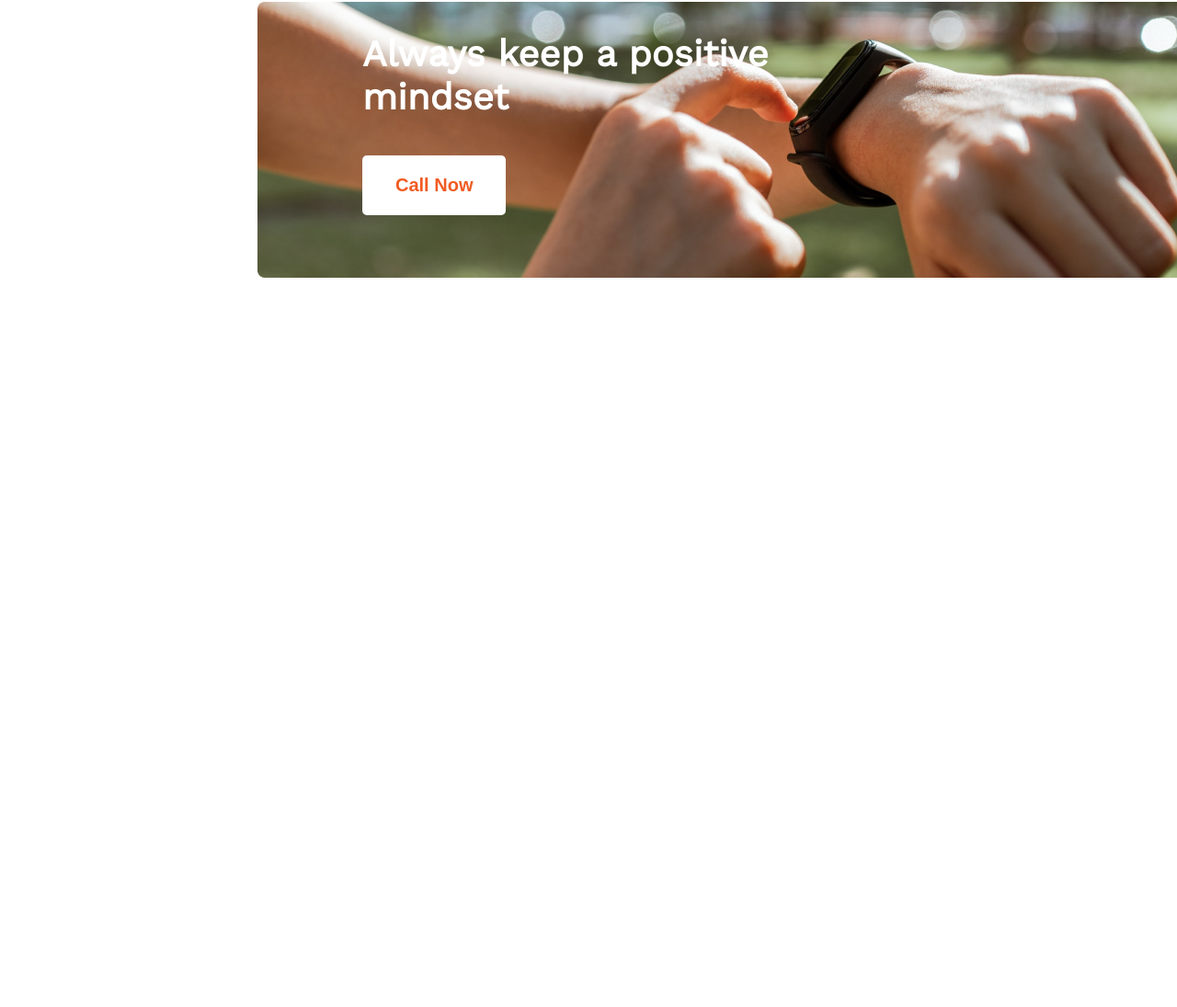
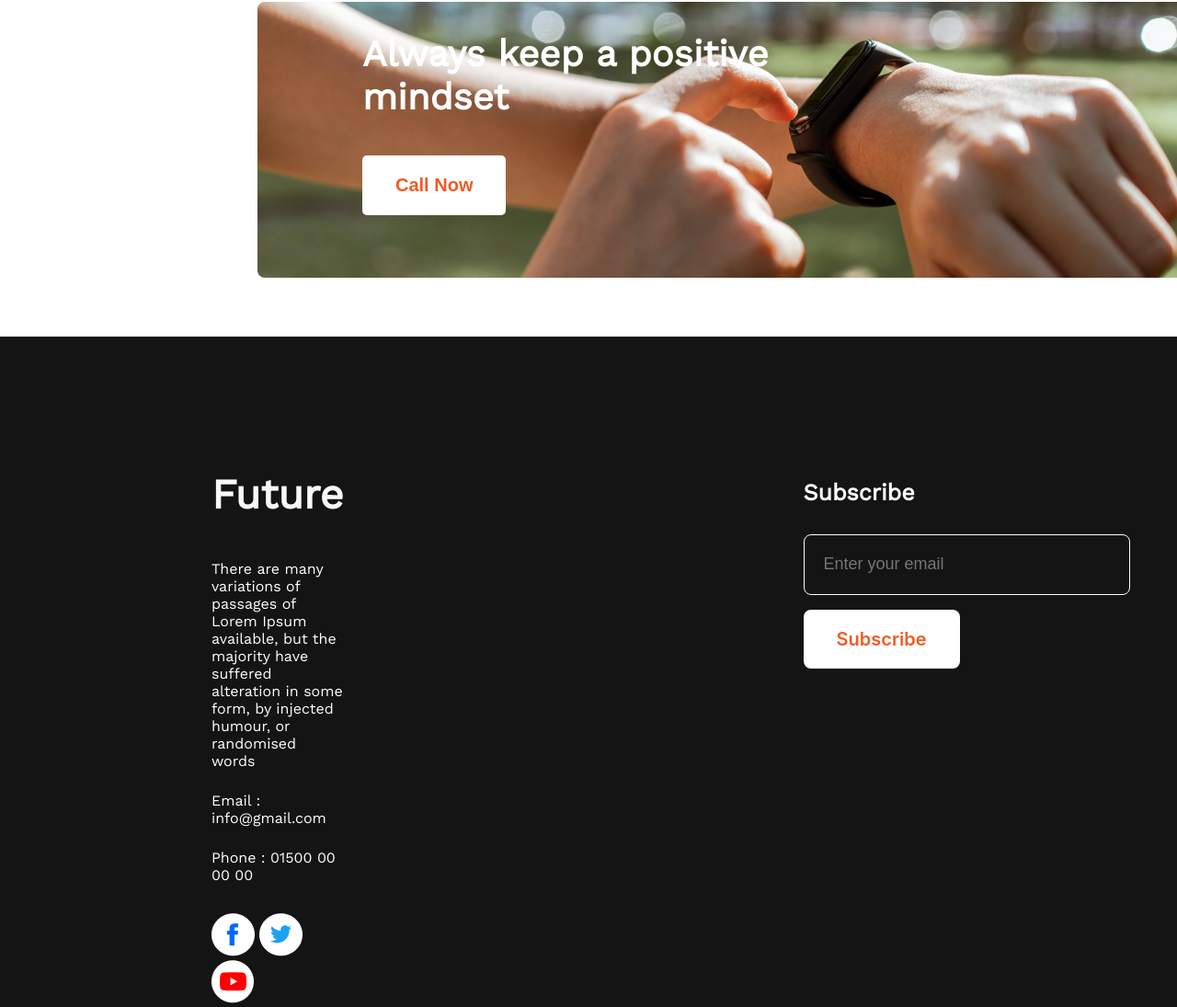
Before and after one commit to riasadul-hoq/new-year-new-me, a plain HTML site: page index.html in a window 1280 px wide. Shown: the part 2761-3856 px from the top of the page at 92% size. Before the commit the page ends 3127 px from the top, so only its background shows below. Drawn offline with nearby package versions, Linux system fonts and the light colour scheme; files whose address does not match are found by name.

Commit message:
Landing Page v1

```diff
--- a/index.html
+++ b/index.html
@@ -105,6 +105,47 @@
       </section>
     </main>
 
-    <footer></footer>
+    <footer>
+      <div class="footer-container">
+        <div class="future">
+          <h3 class="footer-title">Future</h3>
+          <p class="footer-text" id="footer-text-1">
+            There are many variations of passages of Lorem Ipsum available, but
+            the majority have suffered alteration in some form, by injected
+            humour, or randomised words
+          </p>
+          <p class="footer-text">Email : info@gmail.com</p>
+          <p class="footer-text" id="phone">Phone : 01500 00 00 00</p>
+          <div class="social-icon">
+            <a href="https://www.facebook.com/" target="_blank"
+              ><img src="./images/icons/fb.png" alt="FaceBook"
+            /></a>
+            <a href="https://twitter.com/?lang=en" target="_blank"
+              ><img src="./images/icons/twitter.png" alt="Twitter"
+            /></a>
+            <a href="https://www.youtube.com/" target="_blank"
+              ><img src="./images/icons/youtube.png" alt="YouTube"
+            /></a>
+          </div>
+        </div>
+        <div class="subscribe">
+          <h3 class="subscribe-title">Subscribe</h3>
+          <div class="email-box">
+            <form class="email">
+              <input
+                type="email"
+                id="email"
+                name="email"
+                placeholder="Enter your email"
+              />
+            </form>
+          </div>
+
+          <div class="subscribe-button">
+            <button class="subscribe-text">Subscribe</button>
+          </div>
+        </div>
+      </div>
+    </footer>
   </body>
 </html>
--- a/styles/style.css
+++ b/styles/style.css
@@ -108,9 +108,13 @@ body {
   display: flex;
   /* align-items: center; */
   gap: 209px;
-  padding-left: 330px;
+  padding-left: 230px;
   padding-right: 289px;
   padding-bottom: 135px;
+}
+
+.task {
+  align-content: center;
 }
 
 .task-logo {
@@ -173,3 +177,88 @@ body {
   padding: 0px 916px 59px 64px;
   margin-top: 24px;
 }
+
+/* Footer Style */
+
+.footer-container {
+  display: flex;
+  gap: 500px;
+  /* padding-top: 130px; */
+  padding-left: 230px;
+  padding-right: 230px;
+  background-color: #151414;
+}
+
+.footer-title {
+  padding-top: 100px;
+  color: #f8f8f8;
+  font-size: 45px;
+  font-weight: 700;
+}
+
+.footer-text {
+  color: #fff;
+  font-size: 16px;
+  font-weight: 400;
+  margin-bottom: 24px;
+}
+
+#footer-text-1 {
+  margin-top: 16px;
+}
+
+#phone {
+  margin-bottom: 32px;
+}
+
+.subscribe-title {
+  color: #fff;
+  font-size: 25px;
+  font-weight: 600;
+  padding-top: 130px;
+  padding-right: 431px;
+}
+
+/* .email {
+  border-radius: 8px;
+  border: 1px solid #fff;
+  /* color: #f3f3f3; */
+
+/* font-size: 18px;
+
+  font-weight: 400;
+  padding-right: 229px;
+  width: 325px;
+  height: 64px;
+} */
+*/ .subscribe-button {
+  padding: 0px 383px 243px 0px;
+  margin-top: 16px;
+}
+
+.subscribe-text {
+  border-radius: 8px;
+  background: #fff;
+  border: none;
+  padding: 20px 36px;
+  color: #f15b22;
+  font-family: Inter;
+  font-size: 20px;
+  font-weight: 600;
+}
+
+.email-box {
+  padding-right: 229px;
+  margin-top: 31px;
+  margin-bottom: 16px;
+}
+
+#email {
+  border-radius: 8px;
+  background: #151414;
+  border: 1px solid #fff;
+  color: #f3f3f3;
+  font-size: 18px;
+  font-weight: 400;
+  padding: 21px 100px 22px 21px;
+}
```
